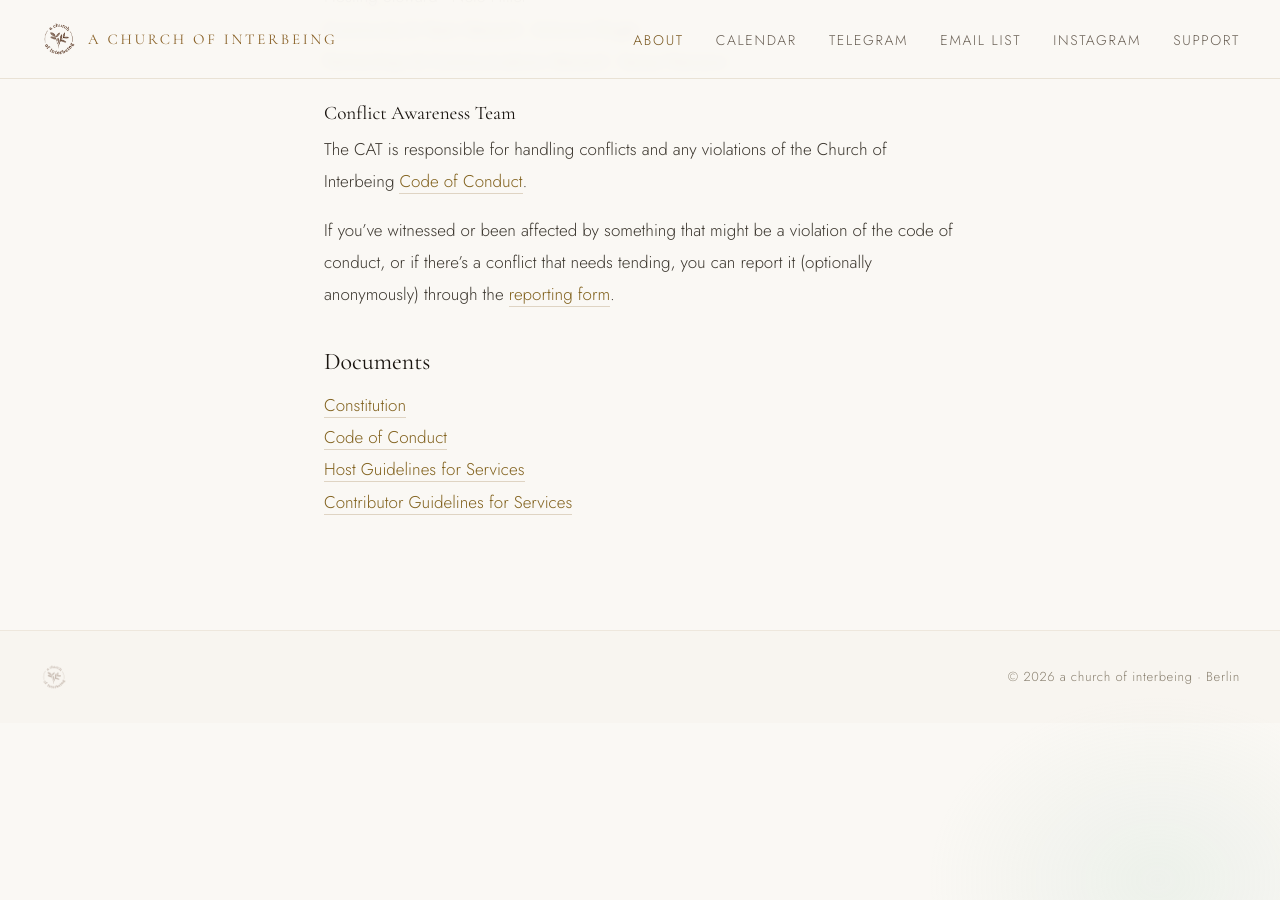
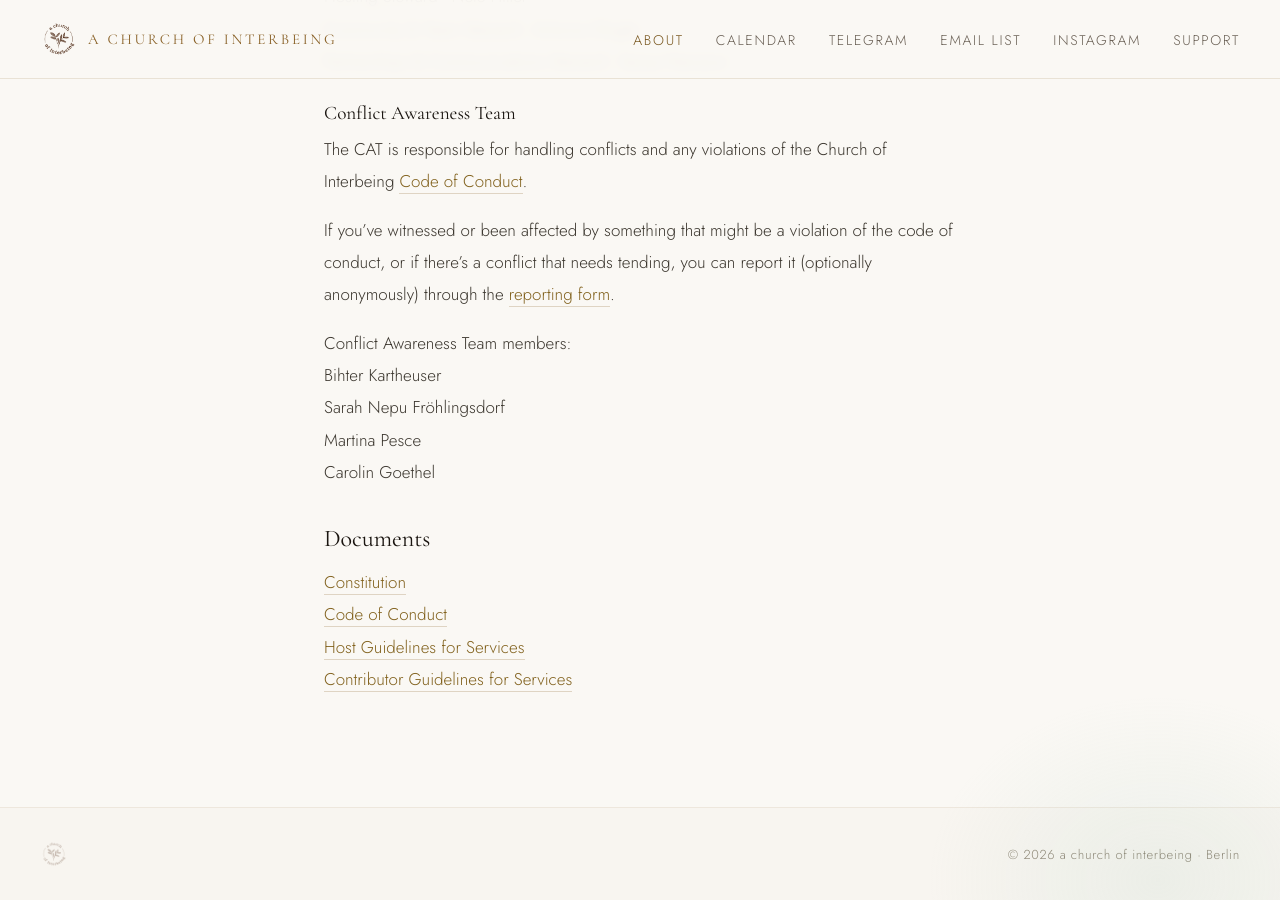
Before and after one commit to interbeing-berlin/website, a Jekyll site: the page built from about.md, in a window 1280 px wide and 900 px high, scrolled down 2918 px. Built offline with Jekyll 4.4.1, drawn with Linux system fonts in a browser that asks for light colours; before the commit the page ends 3641 px from its top, so only the background shows below that.

Commit message:
Add CAT members to about message

```diff
--- a/about.md
+++ b/about.md
@@ -85,6 +85,13 @@ The CAT is responsible for handling conflicts and any violations of the Church o
 
 If you've witnessed or been affected by something that might be a violation of the code of conduct, or if there's a conflict that needs tending, you can report it (optionally anonymously) through the [reporting form](https://docs.google.com/forms/d/e/1FAIpQLSeyq_N1fvlCTSbOmFryz13rjk-8fAUMZSCPVbERF3NjDz-cXQ/viewform).
 
+Conflict Awareness Team members:<br>
+Bihter Kartheuser<br>
+Sarah Nepu Fröhlingsdorf<br>
+Martina Pesce<br>
+Carolin Goethel<br>
+
+
 ### Documents
 [Constitution](https://interbeings.notion.site/Constitution-v0-1-ec33ab7d779043948db524ced9d6041a?pvs=74)<br>
 [Code of Conduct](https://interbeings.notion.site/Code-of-Conduct-v0-3-Public-967171a6813342fcb7ce602fbcf9d526) <br>
```
